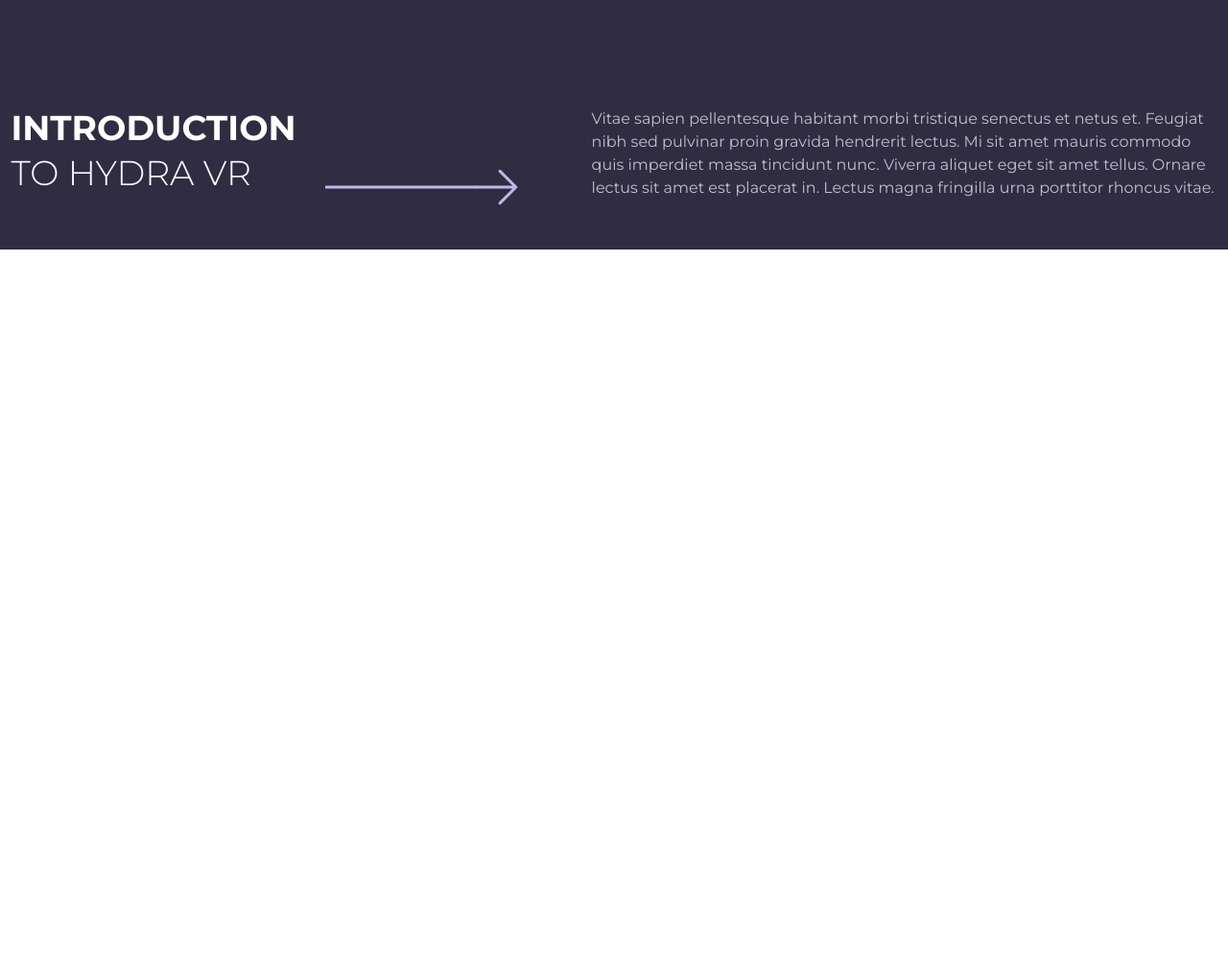
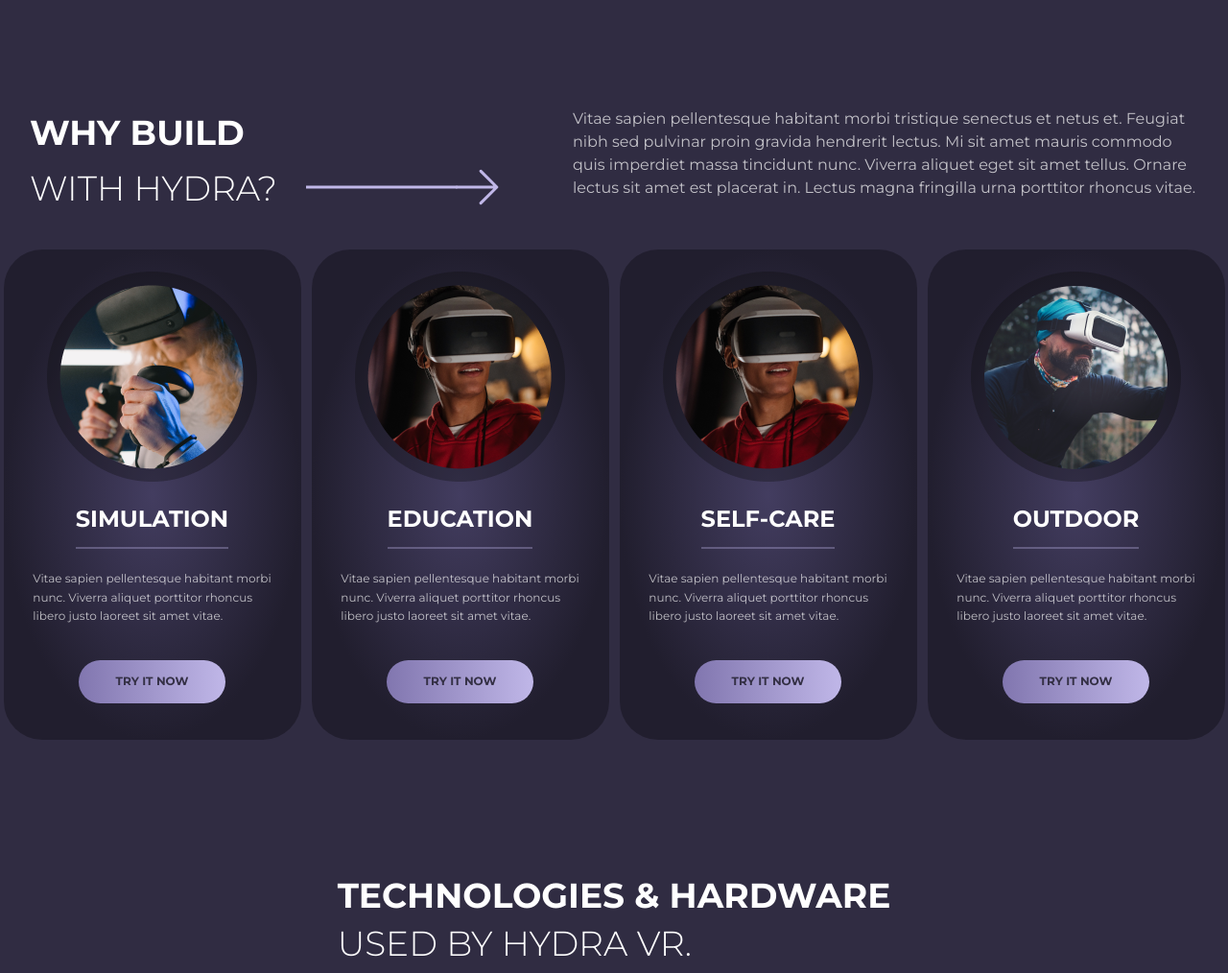
Before and after one commit to Joha1771/Exam-figma, a plain HTML site: page index.html in a window 1280 px wide. Shown: the part 1666-2680 px from the top of the page at 96% size. Before the commit the page ends 1926 px from the top, so only its background shows below. Drawn offline with Linux system fonts and the light colour scheme.

Commit message:
services-section

```diff
--- a/assets/main.css
+++ b/assets/main.css
@@ -5,3 +5,5 @@
 @import './style/fonts.css';
 @import './style/sections/about.css';
 @import './style/sections/services.css';
+@import './style/components/services-cards.css';
+@import './style/sections/tech.css';
--- a/assets/style/components/services-cards.css
+++ b/assets/style/components/services-cards.css
@@ -0,0 +1,88 @@
+.services__cards{
+    display: flex;
+    gap: 11px;
+}
+
+.services__card1{
+    display: flex;
+    flex-direction: column;
+    align-items: center;
+    width: 310px;
+    height: 511px;
+    background: radial-gradient(50% 50% at 50% 50%, #433D60 0%, #211E2E 100%);
+    border-radius: 40px;
+}
+
+.services__card1:hover{
+    transform: translateY(-4px);
+    transition: 0.3s;
+    cursor: pointer;
+}
+.services__card1-image{
+margin-bottom: 20px;
+margin-top: 23px;
+}
+.services__card1-image img{
+    width: 219px;
+    height: 219px;
+}
+.services__card1-title h3{
+font-family: "Montserrat";
+font-weight: 700;
+font-style: Bold;
+font-size: 24px;
+line-height: 100%;
+letter-spacing: 0%;
+color:#FFFFFF ;
+}
+.services__card1-title > hr{
+    border: 1px solid #C0B7E854
+}
+.services__card1-title{
+    display: flex;
+    flex-direction: column;
+    gap: 17px;
+}
+.services__card1-description p{
+font-family: "Montserrat";
+font-weight: 400;
+font-style: Regular;
+font-size: 12px;
+line-height: 1.6;
+letter-spacing: 0%;
+color: #FFFFFF ;
+opacity: 0.7;
+}
+.services__card1-description{
+    margin-top: 21px;
+}
+.services__card1-button{
+    width: 154px;
+    height: 48px;
+    display: flex;
+    align-items: center;
+    justify-content: center;
+    margin-top: 35px;
+}
+.services__card1-button button{
+font-family: "Montserrat";
+font-weight: 700;
+font-style: Bold;
+font-size: 12px;
+color: #343045;
+line-height: 100%;
+letter-spacing: 0%;
+padding: 16px 39px 17px 39px;
+background: linear-gradient(90deg, #8176AF 0%, #C0B7E8 100%);
+border-radius: 40px;
+}
+.services__h2-wrapper{
+    line-height: 2.4;
+}
+.services__card1-button button:hover{
+    background: radial-gradient(50% 2900.76% at 50% 53.89%, rgba(58, 52, 86, 0.95) 0%, #211E2E 100%) ;
+    box-shadow: 0px 4px 4px 0px #C0B7E803;
+    border: 2px solid  #C0B7E8;
+    color: #FFFFFF;
+    transition: 0.3s;
+}
--- a/assets/style/sections/about.css
+++ b/assets/style/sections/about.css
@@ -4,7 +4,6 @@
     align-items: center;
     justify-content: center;
     padding-top: 115px;
-    position: relative;
 }
 
 .about__container {
@@ -63,9 +62,7 @@ h2 {
     gap: 30px;
 }
 
-.h2__wrapper {
-    line-height: 1.9;
-}
+
 
 .about__title-desc {
     width: 652px;
@@ -125,9 +122,12 @@ color: #343045;
 padding: 17px 47px 16px 39px;
 }
 .about__product-button button:hover{
-    background: radial-gradient(50% 2900.76% at 50% 53.89%, rgba(58, 52, 86, 0.95) 0%, #211E2E 100%) /* warning: gradient uses a rotation that is not supported by CSS and may not behave as expected */;
+    background: radial-gradient(50% 2900.76% at 50% 53.89%, rgba(58, 52, 86, 0.95) 0%, #211E2E 100%);
     box-shadow: 0px 4px 4px 0px #C0B7E803;
     border: 1px solid  #C0B7E8;
     color: #FFFFFF;
     width: 217px;
 }
+.about__h2-wrapper {
+    line-height: 2.1;
+}
--- /dev/null
+++ b/assets/style/sections/tech.css
@@ -0,0 +1,7 @@
+.tech{
+    background-color: #302C42;
+    display: flex;
+    align-items: center;
+    justify-content: center;
+    padding-top: 142px;
+}
--- a/index.html
+++ b/index.html
@@ -115,7 +115,7 @@
           <div class="about__info">
             <div class="about__info-title">
               <h2>
-                <span class="h2__wrapper">
+                <span class="about__h2-wrapper">
                   <span class="about__info-text1">INTRODUCTION</span><br />
                   <span class="about__info-text2">TO HYDRA VR</span>
                 </span>
@@ -174,9 +174,9 @@ lectus sit amet est placerat in. Lectus magna fringilla urna porttitor rhoncus v
           <div class="services__info">
             <div class="services__info-title">
               <h2>
-                <span class="h2__wrapper">
-                  <span class="services__info-text1">INTRODUCTION</span><br />
-                  <span class="services__info-text2">TO HYDRA VR</span>
+                <span class="services__h2-wrapper">
+                  <span class="services__info-text1">WHY BUILD</span><br />
+                  <span class="services__info-text2">WITH HYDRA?</span>
                 </span>
                 <span class="services__info-icon">
                   <img src="/assets/icons/about__title-line2.svg" alt="" />
@@ -193,8 +193,87 @@ lectus sit amet est placerat in. Lectus magna fringilla urna porttitor rhoncus v
             </div>
           </div>
           <div class="services__cards">
+            <div class="services__card1">
+                <div class="services__card1-image">
+                    <img src="/assets/images/services__card1-image.png" alt="">
+                </div>
+                <div class="services__card1-title">
+                    <h3>SIMULATION</h3>
+                    <hr>
+                </div>
+                <div class="services__card1-description">
+                    <p>Vitae sapien pellentesque habitant morbi <br>
+                        nunc. Viverra aliquet  porttitor rhoncus <br>
+                        libero justo laoreet sit amet vitae.</p>
+                </div>
+                <div class="services__card1-button">
+                    <button>TRY IT NOW</button>
+                </div>
+            </div>
+            <div class="services__card1">
+                <div class="services__card1-image">
+                    <img src="/assets/images/services__card2-image.png" alt="">
+                </div>
+                <div class="services__card1-title">
+                    <h3>EDUCATION</h3>
+                    <hr>
+                </div>
+                <div class="services__card1-description">
+                    <p>Vitae sapien pellentesque habitant morbi <br>
+                        nunc. Viverra aliquet  porttitor rhoncus <br>
+                        libero justo laoreet sit amet vitae.</p>
+                </div>
+                <div class="services__card1-button">
+                    <button>TRY IT NOW</button>
+                </div>
+            </div>
+            <div class="services__card1">
+                <div class="services__card1-image">
+                    <img src="/assets/images/services__card2-image.png" alt="">
+                </div>
+                <div class="services__card1-title">
+                    <h3>SELF-CARE</h3>
+                    <hr>
+                </div>
+                <div class="services__card1-description">
+                    <p>Vitae sapien pellentesque habitant morbi <br>
+                        nunc. Viverra aliquet  porttitor rhoncus <br>
+                        libero justo laoreet sit amet vitae.</p>
+                </div>
+                <div class="services__card1-button">
+                    <button>TRY IT NOW</button>
+                </div>
+            </div>
+            <div class="services__card1">
+                <div class="services__card1-image">
+                    <img src="/assets/images/services__card4-image.png" alt="">
+                </div>
+                <div class="services__card1-title">
+                    <h3>OUTDOOR</h3>
+                    <hr>
+                </div>
+                <div class="services__card1-description">
+                    <p>Vitae sapien pellentesque habitant morbi <br>
+                        nunc. Viverra aliquet  porttitor rhoncus <br>
+                        libero justo laoreet sit amet vitae.</p>
+                </div>
+                <div class="services__card1-button">
+                    <button>TRY IT NOW</button>
+                </div>
+            </div>
+          </div>
+        </div>
+    </section>
 
-          </div>
+    <section class="tech">
+        <div class="tech__container">
+            <div class="tech__title">
+               <h2>
+                <span class="about__h2-wrapper">
+                  <span class="about__info-text1">TECHNOLOGIES & HARDWARE</span><br />
+                  <span class="about__info-text2">USED BY HYDRA VR.</span>
+                </span>
+            </div>
         </div>
     </section>
   </body>
```
Also changed, not shown: assets/images/services__card1-image.png (added), assets/images/services__card2-image.png (added), assets/images/services__card4-image.png (added).
